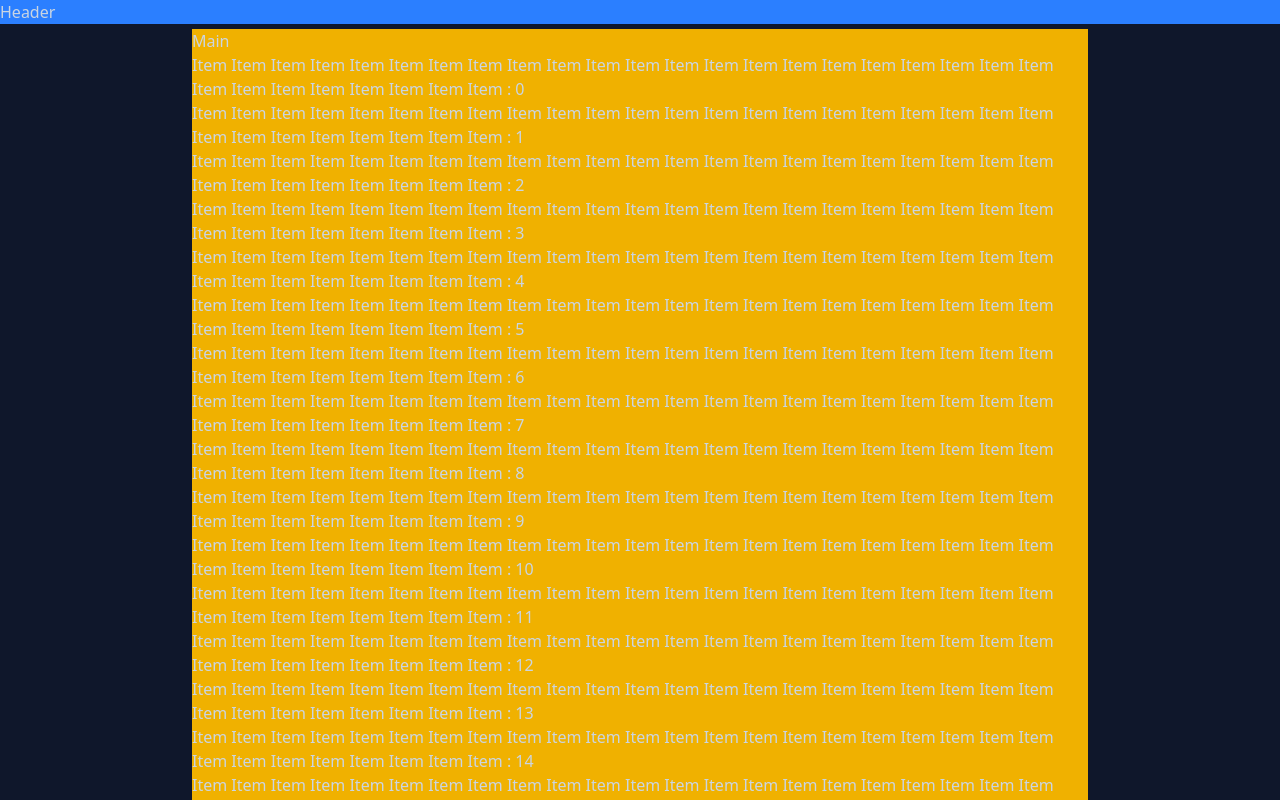
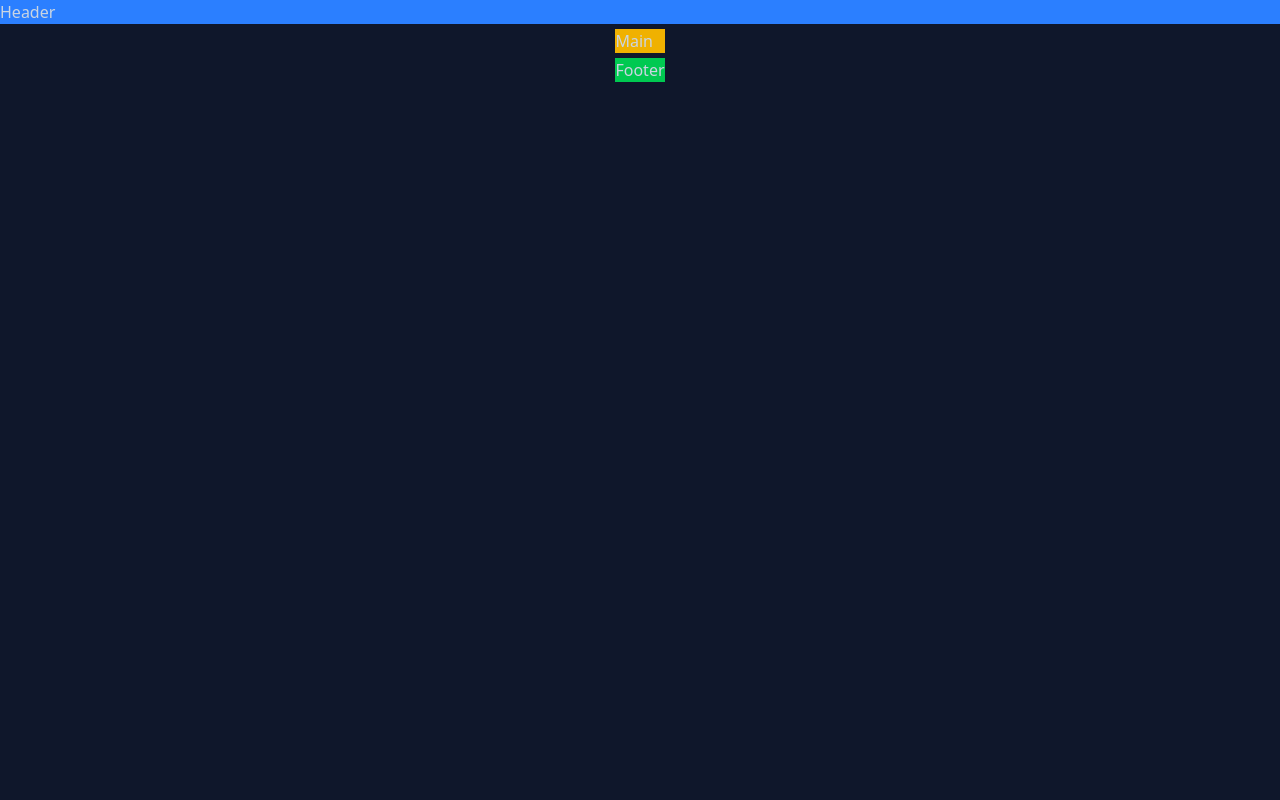
Before and after one commit to mineot/mercurius, a React (Vite) app: page / in a window 1280 px wide. Built offline with nearby package versions, Linux system fonts and the light colour scheme.

Commit message:
:sparkles: feat: create new layout

```diff
--- a/src/components/Layout.tsx
+++ b/src/components/Layout.tsx
@@ -3,14 +3,7 @@ export function Layout() {
     <>
       <header>Header</header>
       <main>
-        <section id="content">
-          <div>Main</div>
-          {Array.from({ length: 100 }).map((_, index) => (
-            <div key={index}>
-              {Array.from({ length: 30 }).map((_, index) => 'Item ')}: {index}
-            </div>
-          ))}
-        </section>
+        <section id="content">Main</section>
         <footer>Footer</footer>
       </main>
     </>
--- a/src/styles/components/layout.css
+++ b/src/styles/components/layout.css
@@ -9,8 +9,8 @@ body {
   @apply app-primary;
 
   > #root {
+    @apply flex flex-col flex-nowrap gap-[var(--app-gap)];
     @apply w-full h-full;
-    @apply flex flex-col flex-nowrap gap-[var(--app-gap)];
 
     > header {
       @apply bg-blue-500;
```
